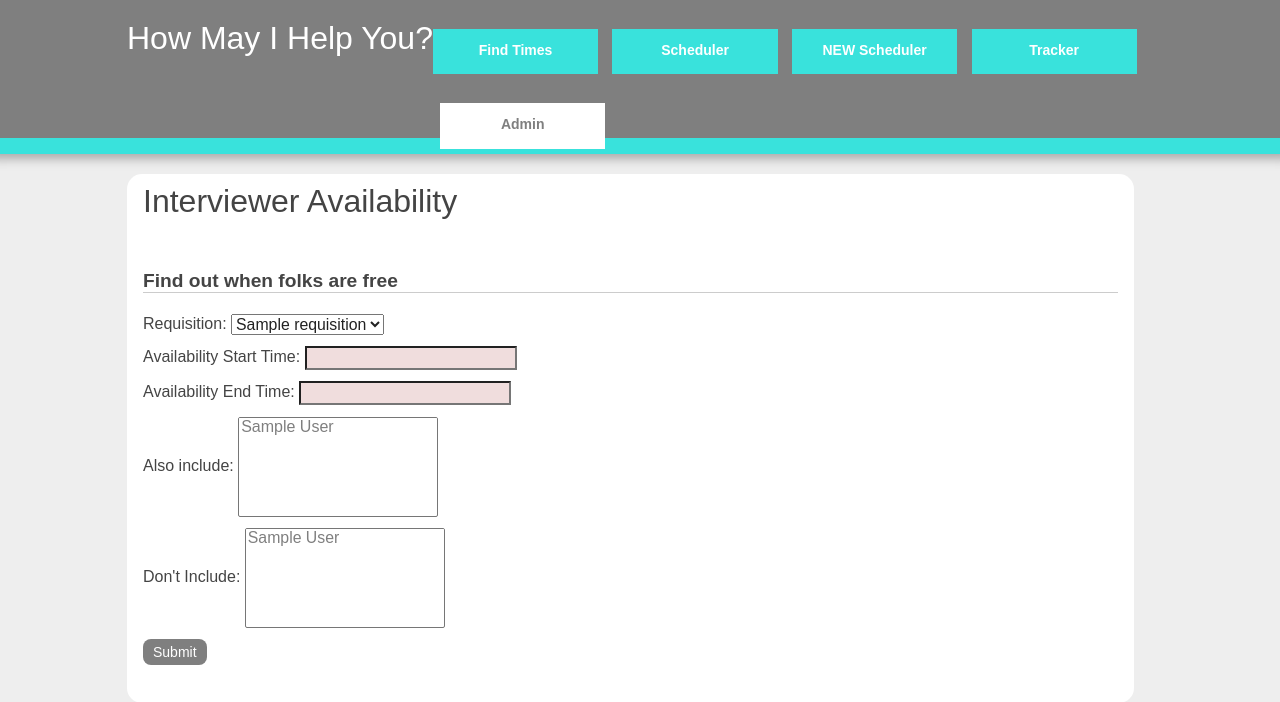
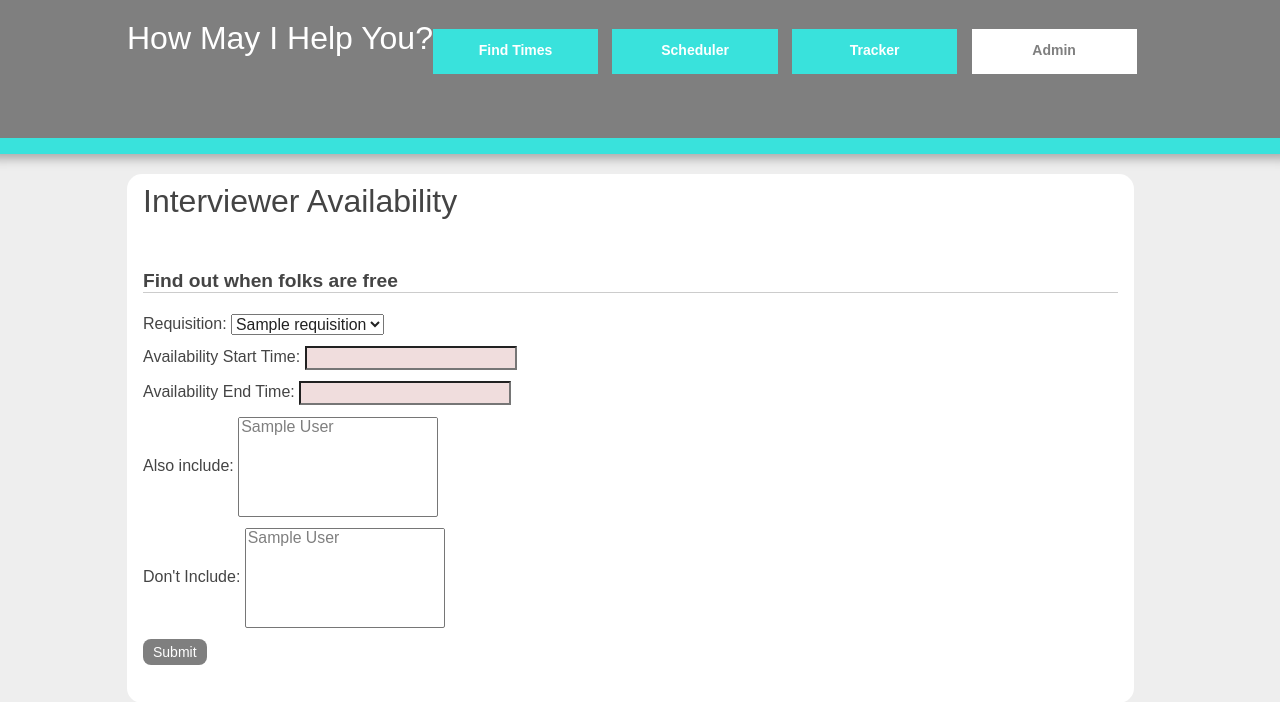
Before and after one commit to kmorrison/caltech, a Django app: page /find_times/ in a window 1280 px wide. Shown: the top 702 px of the page. Run offline with Django 3.2, Linux system fonts and the light colour scheme; tables that the repository leaves empty hold one stand-in row (values such as "Sample post"); parts of the project's set-up code (start-up, migrations or seed data) failed here and were passed over; some libraries are stand-ins or nearby versions.

Commit message:
Remove scheduler link in header

```diff
--- a/templates/base.html
+++ b/templates/base.html
@@ -30,8 +30,7 @@
 			<nav>
 				<ul>
 					<li> <a href="/find_times">Find Times</a></li>
-					<li> <a href="/scheduler">Scheduler</a></li>
-					<li> <a href="/new_scheduler">NEW Scheduler</a></li>
+					<li> <a href="/new_scheduler">Scheduler</a></li>
 					<li> <a href="/tracker">Tracker</a></li>
 					<li id="admin"> <a href="/admin" target="_blank">Admin</a> </li>
 				</ul>
```
